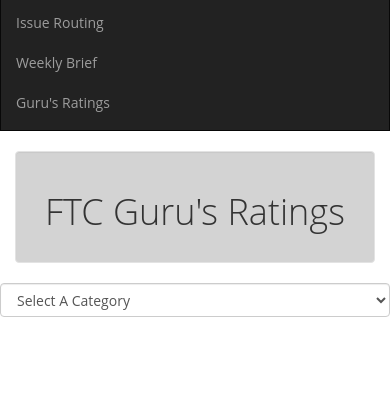
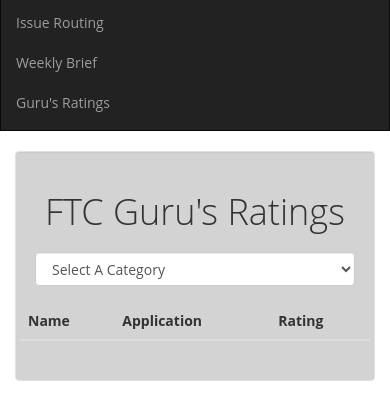
Before and after one commit to ftcemployees/ftcemployees.github.io, a PHP site: page /gurus/ratingsView.php in a window 390 px wide. Shown: the part 311-731 px from the top of the page. Run offline with PHP 8.4, Linux system fonts and the light colour scheme; data that the repository does not hold is empty; some libraries are stand-ins or nearby versions.

Commit message:
More edits

```diff
--- a/gurus/css/ratingsStyle.css
+++ b/gurus/css/ratingsStyle.css
@@ -5,3 +5,7 @@
 .well {
     background-color: #d3d3d3;
 }
+
+.padding {
+    margin: 3%;
+}
--- a/gurus/func/getapps.php
+++ b/gurus/func/getapps.php
@@ -14,11 +14,10 @@ buildAppSelect($q);
 function buildAppSelect($cat) {
     $query = "SELECT * FROM `applications` WHERE `CatId` = $cat";
     $info = queryDatabase($query);
-    echo '<div class="form-group">
-            <select class="form-control">';
+    echo '<select id="appSelect" class="form-control" onchange="showRatings(this.value)"><option>Select Application</option>';
     foreach($info as $row) {
         $item = $row["Application"];
-        $val = $row["AppId"];
+        $val = $row["AppID"];
         echo "<option value='$val'>$item</option>";
     }
     echo "</select></div>";
--- a/gurus/js/scripts.js
+++ b/gurus/js/scripts.js
@@ -2,6 +2,7 @@
  * Created by mando0975 on 4/27/2017.
  */
 function showApplication(str) {
+    console.log("launching apps");
     if (str == "") {
         document.getElementById("txtHint").innerHTML = "";
         return;
@@ -22,3 +23,28 @@ function showApplication(str) {
         xmlhttp.send();
     }
 }
+
+
+function showRatings(str) {
+    console.log("launching Ratings");
+    if (str == "") {
+        console.log("empty");
+        document.getElementById("table").innerHTML = "";
+        return;
+    } else {
+        if (window.XMLHttpRequest) {
+            // code for IE7+, Firefox, Chrome, Opera, Safari
+            xmlhttp = new XMLHttpRequest();
+        } else {
+            // code for IE6, IE5
+            xmlhttp = new ActiveXObject("Microsoft.XMLHTTP");
+        }
+        xmlhttp.onreadystatechange = function() {
+            if (this.readyState == 4 && this.status == 200) {
+                document.getElementById("table").innerHTML = this.responseText;
+            }
+        };
+        xmlhttp.open("GET","func/getratings.php?q="+str,true);
+        xmlhttp.send();
+    }
+}
--- a/gurus/ratingsView.php
+++ b/gurus/ratingsView.php
@@ -27,11 +27,26 @@ require_once "func/functions.php"
                     </div>
                     <div class="col-md-3"></div>
                 </div>
-            </div>
-            <div class="row">
-                <?php buildCatSelect() ?>
-            </div>
-            <div class="row" id="txtHint">
+                <div class="padding"></div>
+                <div class="row">
+                    <div class="col-md-5"><?php buildCatSelect() ?></div>
+                    <div class="col-md-2"></div>
+                    <div class="col-md-5" id="txtHint"></div>
+                </div>
+                <div class="row">
+                    <table class="table table-hover">
+                        <thead>
+                            <tr>
+                                <th>Name</th>
+                                <th>Application</th>
+                                <th>Rating</th>
+                            </tr>
+                        </thead>
+                        <tbody>
+
+                        </tbody>
+                    </table>
+                </div>
             </div>
         </div>
     </body>
```
